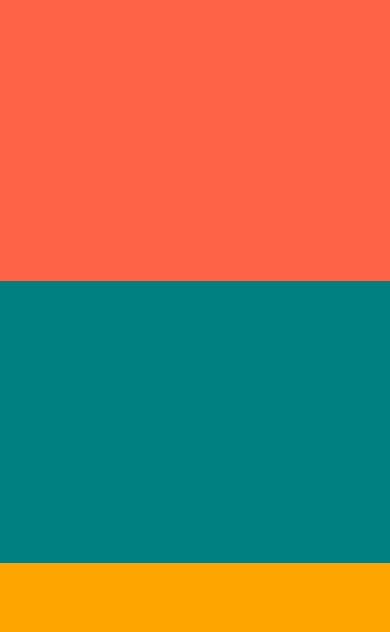
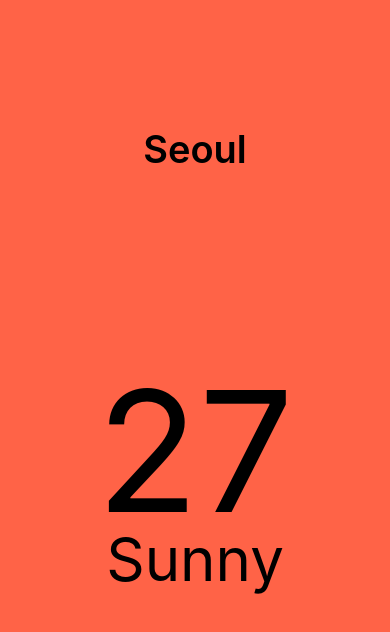
Before and after one commit to chromeheartz/basic-rn-nomad, a React Native app: screen / in a window 390 px wide. Shown: the top 632 px of the page. Built offline with nearby package versions, Linux system fonts and the light colour scheme.

Commit message:
[#2.5-2.6] styles

```diff
--- a/App.js
+++ b/App.js
@@ -1,12 +1,70 @@
-import React from 'react';
-import { View } from 'react-native';
+import React from "react";
+import { View, Text, Dimensions, StyleSheet, ScrollView } from "react-native";
+
+// 창의 크기를 가져온다
+// object안에 있는 width를 가져오고 그것을 SCREEN_WIDTH로 바꾼것
+const { width: SCREEN_WIDTH } = Dimensions.get("window");
+// console.log(width);
 
 export default function App() {
   return (
-    <View style={{ flex: 1 }}>
-      <View style={{ flex:1, backgroundColor:"tomato" }}></View>
-      <View style={{ flex:1, backgroundColor:"teal" }}></View>
-      <View style={{ flex:1, backgroundColor:"orange" }}></View>
+    <View style={styles.container}>
+      <View style={styles.city}>
+        <Text style={styles.cityName}>Seoul</Text>
+      </View>
+      <ScrollView
+        pagingEnabled
+        horizontal
+        // showsHorizontalScrollIndicator={false}
+        indicatorStyle={false}
+        contentContainerStyle={styles.weather}
+      >
+        <View style={styles.day}>
+          <Text style={styles.temp}>27</Text>
+          <Text style={styles.description}>Sunny</Text>
+        </View>
+        <View style={styles.day}>
+          <Text style={styles.temp}>27</Text>
+          <Text style={styles.description}>Sunny</Text>
+        </View>
+        <View style={styles.day}>
+          <Text style={styles.temp}>27</Text>
+          <Text style={styles.description}>Sunny</Text>
+        </View>
+        <View style={styles.day}>
+          <Text style={styles.temp}>27</Text>
+          <Text style={styles.description}>Sunny</Text>
+        </View>
+      </ScrollView>
     </View>
   );
 }
+
+const styles = StyleSheet.create({
+  container: {
+    flex: 1,
+    backgroundColor: "tomato",
+  },
+  city: {
+    flex: 1.2,
+    alignItems: "center",
+    justifyContent: "center",
+  },
+  cityName: {
+    fontSize: 38,
+    fontWeight: "600",
+  },
+  weather: {},
+  day: {
+    width: SCREEN_WIDTH,
+    alignItems: "center",
+  },
+  temp: {
+    marginTop: 50,
+    fontSize: 168,
+  },
+  description: {
+    marginTop: -30,
+    fontSize: 60,
+  },
+});
```
Also changed, not shown: keypoint.jsx (+65 -0 lines).
